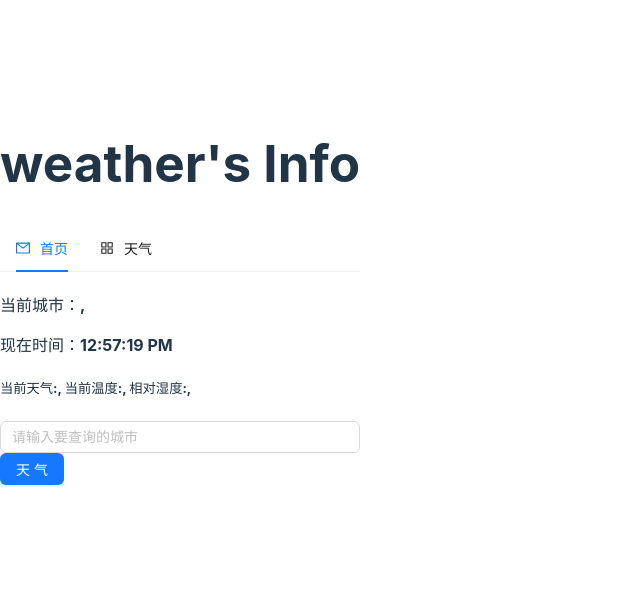
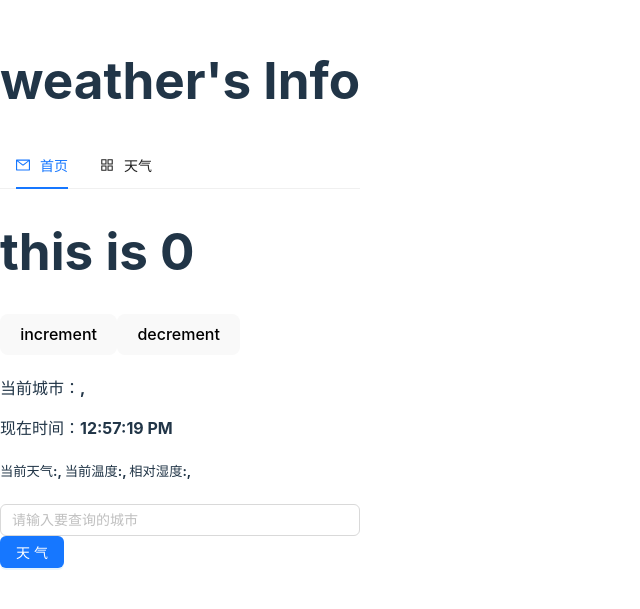
Before and after one commit to tianchoy/React, a React (Vite) app in the folder demo/: page /tianqi in a window 1280 px wide. Shown: the part 107-716 px from the top of the page, without its empty margins (0-640 px from the left). Built offline with nearby package versions, Linux system fonts and the light colour scheme; no server answers.

Commit message:
update :zustand

```diff
--- a/demo/package.json
+++ b/demo/package.json
@@ -14,7 +14,8 @@
     "axios": "^1.7.7",
     "react": "^18.3.1",
     "react-dom": "^18.3.1",
-    "react-router-dom": "^6.27.0"
+    "react-router-dom": "^6.27.0",
+    "zustand": "^5.0.2"
   },
   "devDependencies": {
     "@eslint/js": "^9.11.1",
--- a/demo/src/Components/MyNav.tsx
+++ b/demo/src/Components/MyNav.tsx
@@ -54,20 +54,27 @@ class MyNav extends React.Component<any,any> {
     }
 
     onClick: MenuProps['onClick'] = (e) => {
+        console.log(e.key);
         this.setState({
             currents: e.key
         })
+        console.log(window.location.pathname);
+        // this.props.navigate(e.key);
+    };
+
+    navs = (e:any) => {
+        console.log(e);
         this.props.navigate(e.key);
-    };
+    }
 
     render(): ReactNode {
         return (
             <Menu
                 onClick={this.onClick}
-                defaultSelectedKeys={this.state.currents}
-                defaultOpenKeys={['sub1']}
+                selectedKeys={[this.state.currents]}
                 mode="horizontal"
                 items={items}
+                onSelect={this.navs}
             />
         )
     }
--- /dev/null
+++ b/demo/src/Pages/Counts.tsx
@@ -0,0 +1,38 @@
+import React, { ReactNode } from "react";
+import useStore from "../Store/Store";
+
+class Counts extends React.Component<any> {
+    state = {
+        count: useStore.getState().count,
+        increment: useStore.getState().increment,
+        decrement: useStore.getState().decrement,
+    };
+
+    unsubscribe = null as any;
+
+    componentDidMount() {
+       this.unsubscribe =  useStore.subscribe((state) => {
+            this.setState({
+                count: state.count,
+            })
+        })
+    }
+    componentWillUnmount() {
+        if(this.unsubscribe){
+            this.unsubscribe();
+        }
+
+    }
+
+    render(): ReactNode {
+        return (
+            <>
+                <h1>this is {this.state.count}</h1>
+                <button onClick={this.state.increment}>increment</button>
+                <button onClick={this.state.decrement}>decrement</button>
+            </>
+        )
+    }
+}
+
+export default Counts
--- a/demo/src/Pages/Index.tsx
+++ b/demo/src/Pages/Index.tsx
@@ -1,6 +1,7 @@
 import { Component, ReactNode } from "react";
 import MyNav from "../Components/MyNav";
 import MyForm from "../Components/MyForm";
+import Counts from "./Counts";
 
 class Home extends Component {
     handleSubmit = (values: any) => {
@@ -14,6 +15,7 @@ class Home extends Component {
             <>
                 <h1>this is Home</h1>
                 <MyNav />
+                <Counts />
                 <MyForm onFinish={this.handleSubmit} onFinishFailed={this.onFinishFailed} />
             </>
         )
--- a/demo/src/Pages/Tianqi.tsx
+++ b/demo/src/Pages/Tianqi.tsx
@@ -4,6 +4,7 @@ import Clock from "../Components/Clock";
 import { getCity, getWeather } from "../Api/Index.tsx";
 import MyInput from "../Components/MyInput.tsx";
 import MyNav from "../Components/MyNav.tsx";
+import Counts from "./Counts.tsx";
 
 type Props = {
     cityInfo: string;
@@ -56,6 +57,7 @@ class Tianqi extends React.Component<any, any> {
             <>
                 <h1>weather's Info</h1>
                 <MyNav />
+                <Counts />
                 <h4>当前城市：{this.state.cityInfo.province}{this.state.cityInfo.city},< Clock /></h4>
                 <h5>
                     当前天气:{this.state.weatherInfos.info},
--- /dev/null
+++ b/demo/src/Store/Store.tsx
@@ -0,0 +1,17 @@
+import { create } from 'zustand';
+
+// 定义 Store 的类型
+interface StoreState {
+    count: number;
+    increment: () => void;
+    decrement: () => void;
+}
+
+// 创建 Zustand store 并指定类型
+const useStore = create<StoreState>((set) => ({
+    count: 0,
+    increment: () => set((state) => ({ count: state.count + 1 })),
+    decrement: () => set((state) => ({ count: state.count == 0 ? 0 : state.count - 1 })),
+}));
+
+export default useStore;
```
Also changed, not shown: 2 other files (tests, documents, lock files or other folders).
